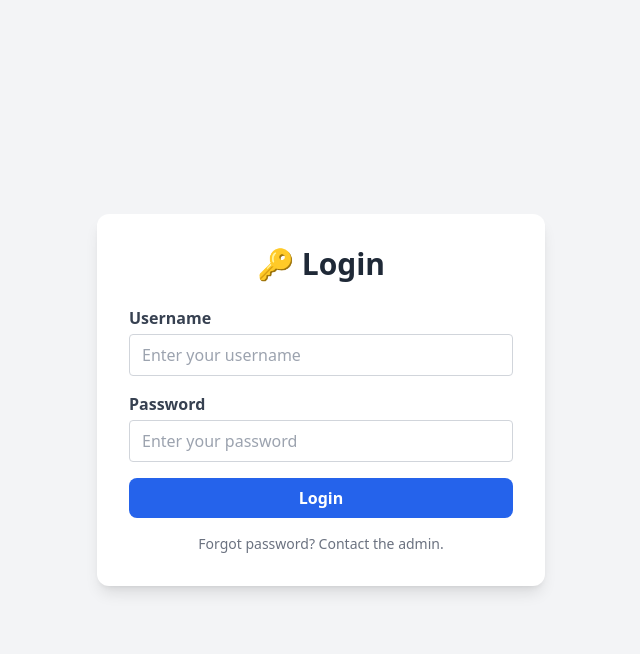
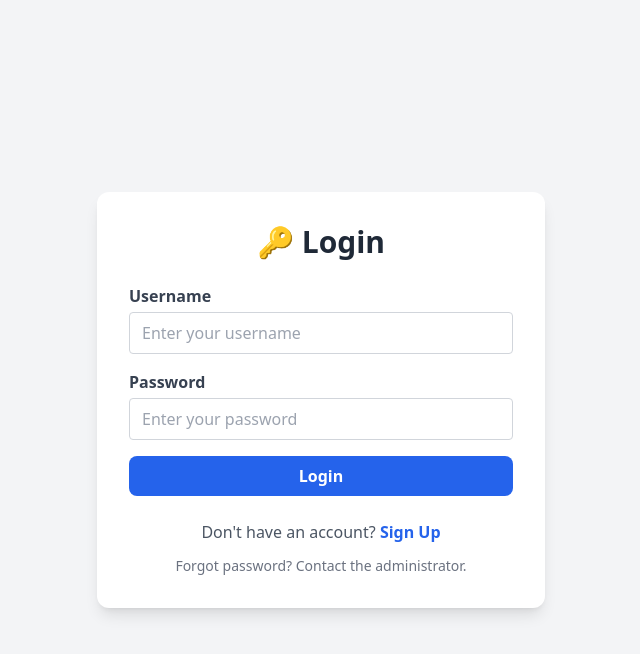
Before and after one commit to sheikh-nahida/Poultry-Feed-Formulation-Website, a Django app: page /accounts/login/ in a window 1280 px wide. Shown: the top 654 px of the page, without its empty margins (319-959 px from the left). Run offline with Django 5.2, Linux system fonts and the light colour scheme; some libraries are stand-ins or nearby versions.

Commit message:
Add sign up link to login page

```diff
--- a/formulation/templates/registration/login.html
+++ b/formulation/templates/registration/login.html
@@ -40,9 +40,20 @@
             </button>
         </form>
 
-        <p class="mt-4 text-sm text-gray-500 text-center">
-            Forgot password? Contact the admin.
+        <!-- Sign Up Link -->
+        <p class="mt-6 text-center text-gray-600">
+            Don't have an account?
+            <a href="{% url 'register' %}"
+               class="text-blue-600 font-semibold hover:underline">
+                Sign Up
+            </a>
         </p>
+
+        <!-- Forgot Password -->
+        <p class="mt-3 text-sm text-gray-500 text-center">
+            Forgot password? Contact the administrator.
+        </p>
+
     </div>
 
 </body>
--- a/formulation/urls.py
+++ b/formulation/urls.py
@@ -3,6 +3,7 @@ from . import views
 
 urlpatterns = [
     path('', views.index, name='formulation_home'),
+    path("register/", views.register, name="register"),
 
     path('import-data/', views.import_data, name='import_data'),
     path("update-constraints/", views.import_data),
```
Also changed, not shown: formulation/views.py (+3 -24 lines), 1 other file.
